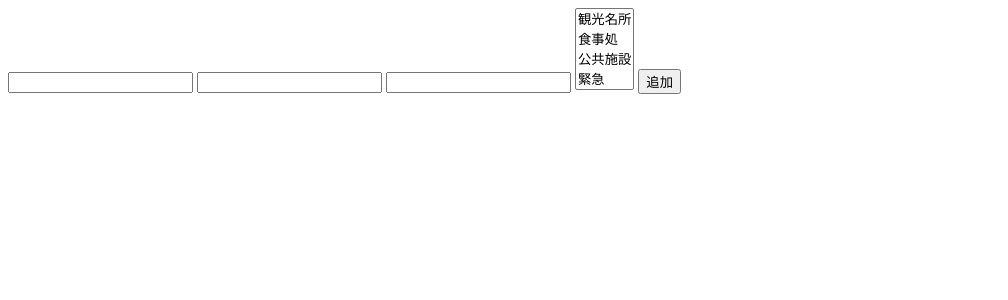
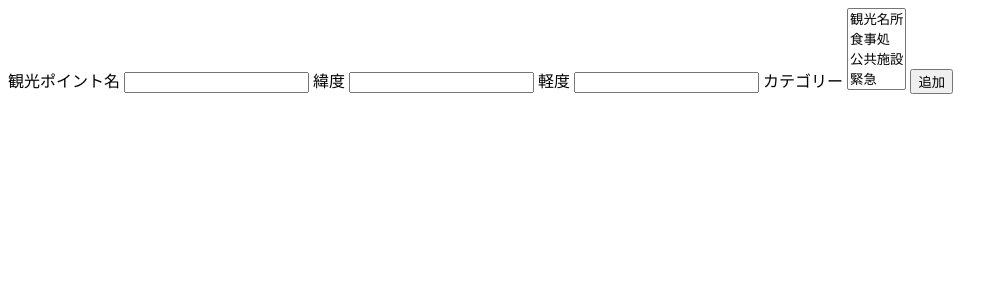
Before and after one commit to HakoCra/miuride, a Django app: page /register_tourism_point/ in a window 1280 px wide. Shown: the top 300 px of the page, without its empty margins (0-1008 px from the left). Run offline with Django 3.2, Linux system fonts and the light colour scheme.

Commit message:
update view

```diff
--- a/miuride_app/templates/miuride_app/register_tourism_point.html
+++ b/miuride_app/templates/miuride_app/register_tourism_point.html
@@ -5,11 +5,15 @@
 <body>
 
 <form action="{% url 'index:register_tourism_point' %}" method="post">
-  <input type="text" name="name">
-  <input type="text" name="lat">
-  <input type="text" name="lng">
+  <label for="name">観光ポイント名</label>
+  <input id="name" type="text" name="name">
+  <label for="lat">緯度</label>
+  <input id="lat" type="text" name="lat">
+  <label for="lng">軽度</label>
+  <input id="lng" type="text" name="lng">
   {% csrf_token %}
-  <select name="category" multiple>
+  <label for="category">カテゴリー</label>
+  <select id="category" name="category" multiple>
     <option value="tourism">観光名所</option>
     <option value="gourmet">食事処</option>
     <option value="public">公共施設</option>
```
